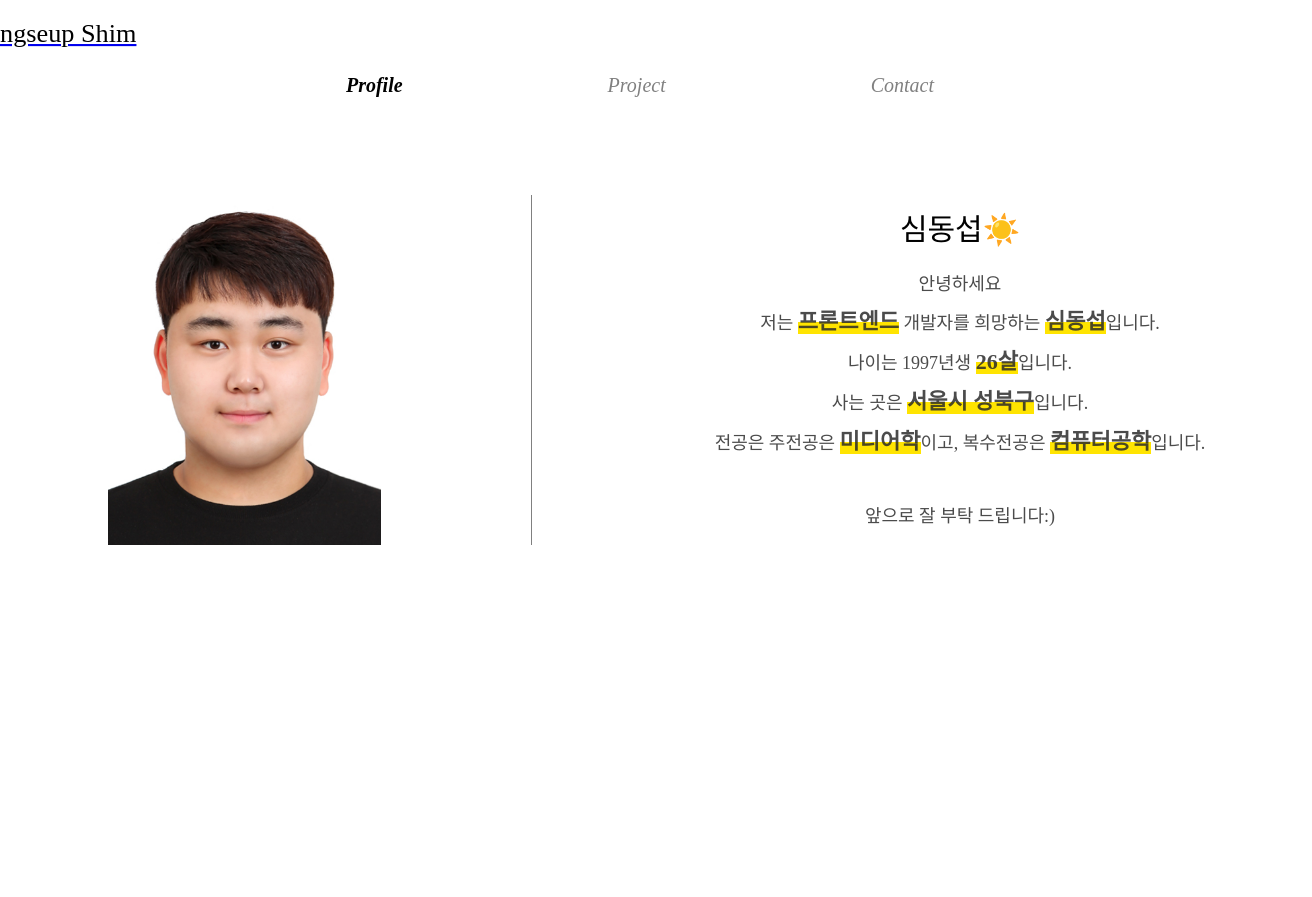
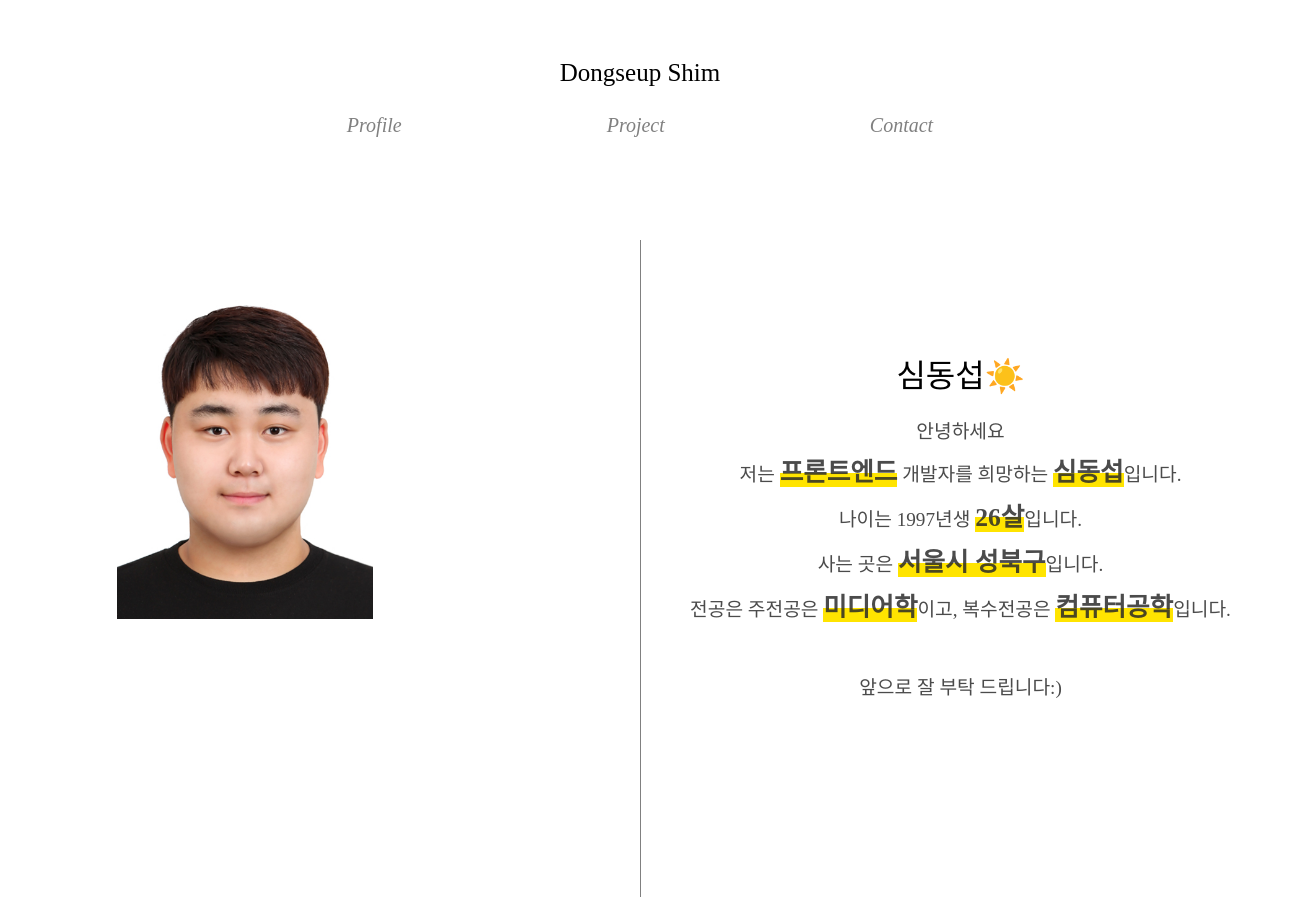
Before and after one commit to ShimDongseup/self-introduction-page, a plain HTML site: page Profile/index.html in a window 1280 px wide. Shown: the whole page, 1312 px wide, since content can reach past the window. Before the commit the page ends 800 px from the top, so only its background shows below. Drawn offline with nearby package versions, Linux system fonts and the light colour scheme.

Commit message:
Update profile.css

```diff
--- a/Profile/profile.css
+++ b/Profile/profile.css
@@ -14,13 +14,18 @@ to {
 
 /* Header */
 
-#header {
+header {
   text-align: center;
   font-family: 'Roboto Slab', serif;
   font-weight:light;
   color:black;
 }
-#header a:first-child{
+header .inner{
+  width: 100vw;
+  height: 200px;
+  margin-top: 40px;
+}
+header a:first-child{
   text-decoration: none;
 }
 a h1 {
@@ -34,24 +39,17 @@ a h1:hover{
   scale: 1.05;
 }
 
-/* menu */
+/* menu bar */
 
 .menu li {
   margin: 100px;
 }
-.menu li:nth-child(1) a {
-  color: black;
-  text-decoration: none;
-  font-weight: bold;
-}
-.menu li:nth-child(2) a {
+
+.menu li a {
   color: gray;
   text-decoration: none;
 }
-.menu li:nth-child(3) a {
-  color: gray;
-  text-decoration: none;
-}
+
 .menu li a:hover {
   color:black;
 }
@@ -73,8 +71,6 @@ a h1:hover{
   padding-top: 30px;
 }
 
-
-
 .profile {
   position: relative;
   width: 50%;
@@ -83,31 +79,34 @@ a h1:hover{
   /*float= "left"를 사용하여 나눈다. */
 }
 
-
+.profile_text {
+  border-left: 1px solid gray;
+  padding-bottom: 200px;
+}
 
 .profile img {
   display: block;
   margin: auto;
-  margin-top: 100px;
-  width: auto;
-  height: 350px;
+  margin-top: 50px;
+  width: 20vw;
+  height: 26wv;
   overflow: auto;
   object-fit: fill;
   text-align: center;
   padding-top: 0;
   padding-right: 150px;
-  border-right: 1px solid gray;
 }
 
 .profile_text_name {
-  font-size: 30px;
+  /* font-size: 30px; */
+  font-size: 2.5vw;
   font-weight: 400;
   padding-top: 120px;
   text-align: center;
 }
 
 .profile_text_description {
-  font-size: 18px;
+  font-size: 1.5vw;
   font-weight:310px;
   margin-top: 30px;
   margin-left: auto;
@@ -116,7 +115,7 @@ a h1:hover{
   color: #282727d5;
 }
 HL{
-  font-size: 22px;
+  font-size: 2vw;
   font-weight: 900;
   background: linear-gradient(to top, #FFE400 50%, transparent 50%);
 }
```
